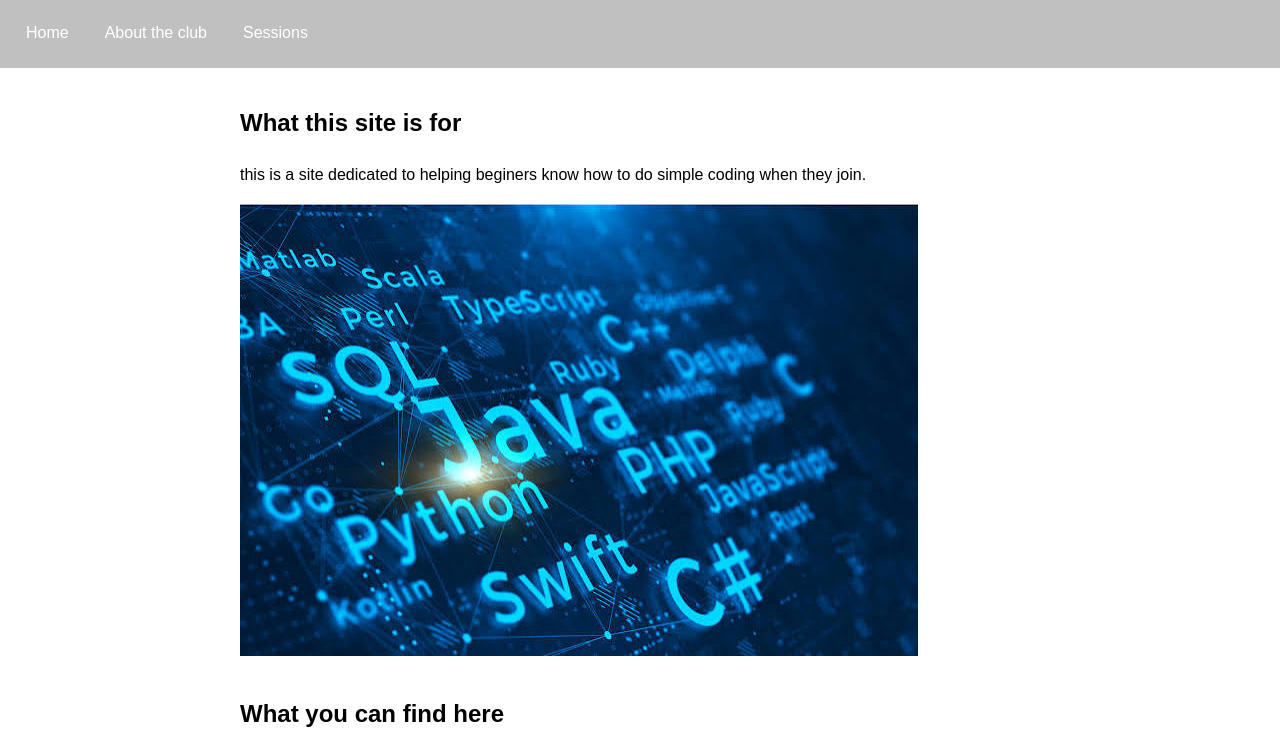
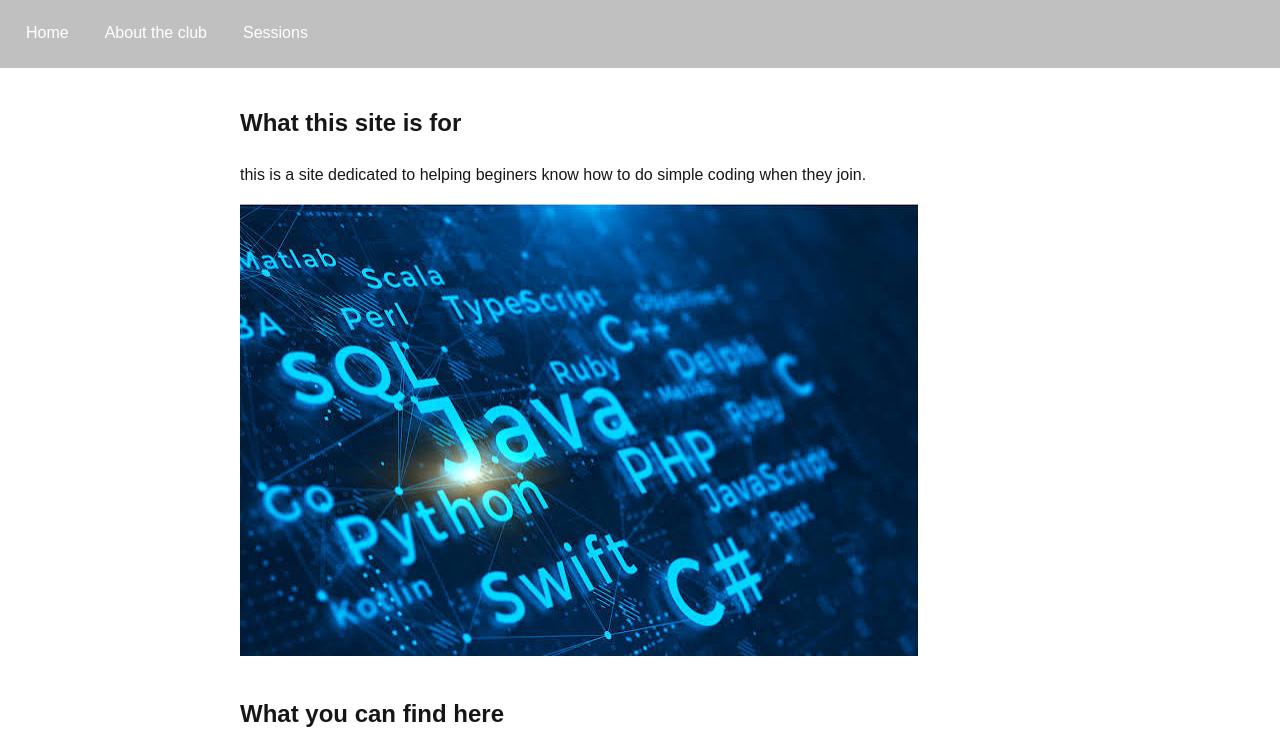
Before and after one commit to gilbert-work/byte-club, a plain HTML site: page index.html in a window 1280 px wide. Shown: the part 61-800 px from the top of the page. Drawn offline with Linux system fonts and the light colour scheme.

Commit message:
colour 2 black

```diff
--- a/style.css
+++ b/style.css
@@ -10,7 +10,7 @@ body {
   font-family: Arial, Helvetica, sans-serif;
   line-height: 1.6;
   margin: 0;
-  color: #000000;
+  color: #000000e9;
   background: #ffffff;
 }
 
```
